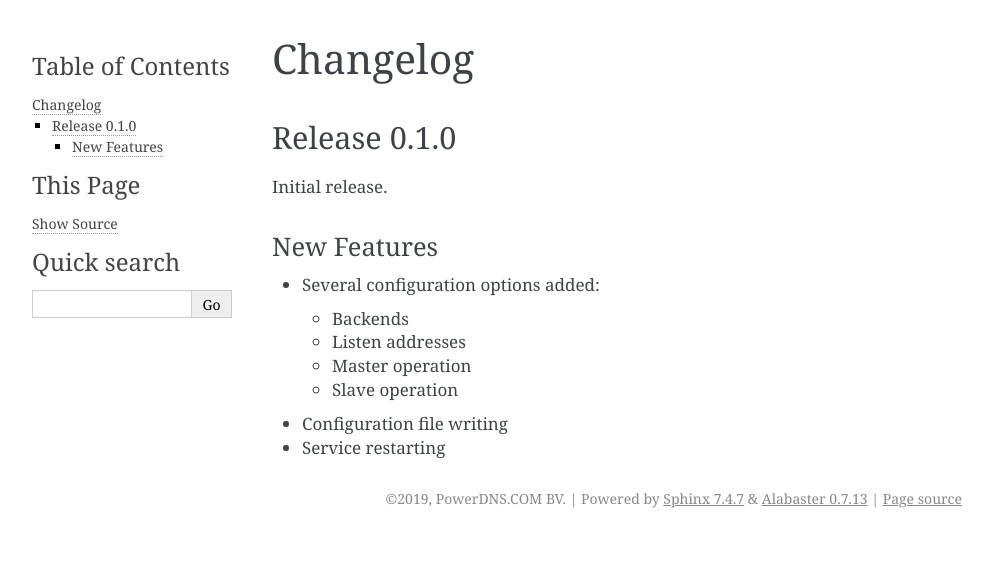
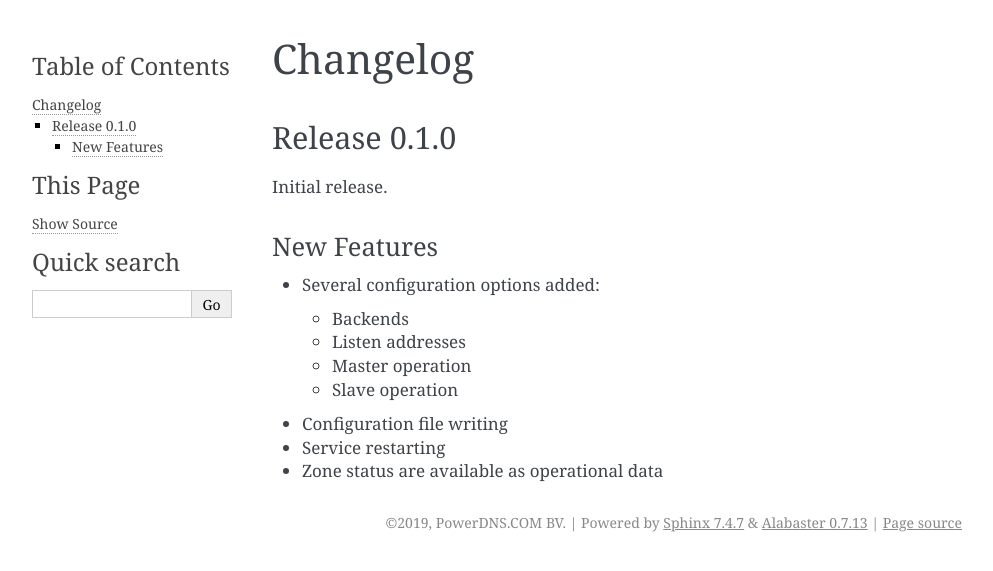
Before and after one commit to PowerDNS/pdns-sysrepo, a Sphinx documentation site: the page built from documentation/changelog.rst, in a window 1280 px wide. Shown: the top 571 px of the page, without its empty margins (148-1141 px from the left). Built offline with Sphinx 7.4.7, drawn with Linux system fonts in a browser that asks for light colours.

Commit message:
DOCS: update changelog

```diff
--- a/documentation/changelog.rst
+++ b/documentation/changelog.rst
@@ -15,3 +15,4 @@ New Features
   - Slave operation
 - Configuration file writing
 - Service restarting
+- Zone status are available as operational data
```
